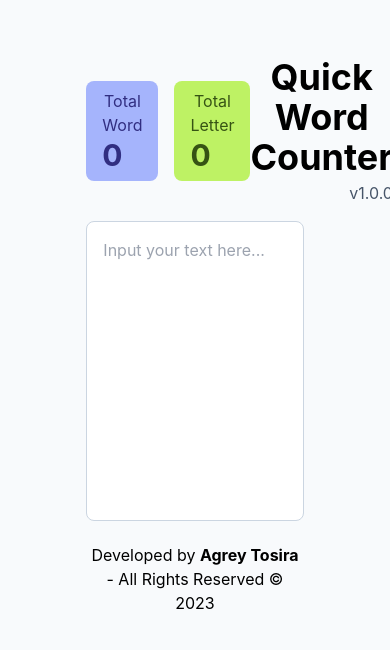
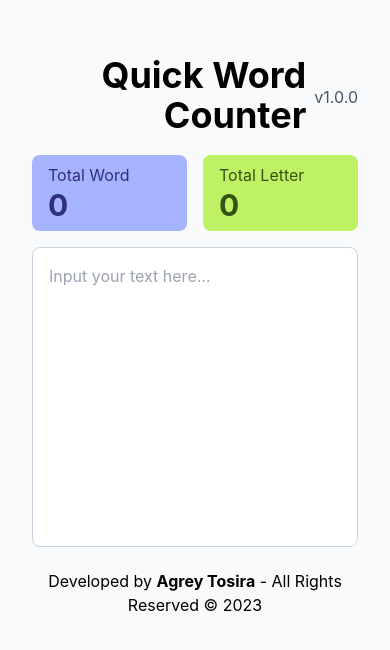
Before and after one commit to agreytosira/quickwordcounter, a React (Vite) app: page / in a window 390 px wide. Shown: the part 118-768 px from the top of the page. Built offline with nearby package versions, Linux system fonts and the light colour scheme.

Commit message:
style: finishing styling for responsive

```diff
--- a/src/App.jsx
+++ b/src/App.jsx
@@ -26,24 +26,30 @@ function App() {
     <>
       <main className='min-h-screen flex items-center justify-center'>
         <div className='container'>
-          <section className='wordcounter w-2/3 mx-auto'>
-            <div className='my-4 flex item-center justify-between items-center'>
-              <div className='flex items-center gap-4'>
-                <div className='flex flex-col items-start bg-indigo-300 px-4 py-2 rounded-lg text-indigo-900'>
+          <section className='wordcounter md:w-2/3 mx-auto'>
+            <div className='my-4 flex item-center justify-between items-center flex-col-reverse md:flex-row'>
+              <div className='flex items-center gap-4 w-full'>
+                <div className='w-full md:w-auto flex flex-col items-start text-left bg-indigo-300 px-4 py-2 rounded-lg text-indigo-900'>
                   <p>Total Word</p>
                   <h5 className='text-3xl font-bold'>{wordCount}</h5>
                 </div>
-                <div className='flex flex-col items-start bg-lime-300 px-4 py-2 rounded-lg text-lime-900'>
+                <div className='w-full md:w-auto flex flex-col items-start text-left bg-lime-300 px-4 py-2 rounded-lg text-lime-900'>
                   <p>Total Letter</p>
                   <h5 className='text-3xl font-bold'>{letterCount}</h5>
                 </div>
               </div>
-              <div className='flex flex-col items-end gap-0'>
-                <h1 className='text-4xl font-bold mb-1'>Quick Word Counter</h1>
+              <div className='flex items-center md:flex-col md:items-end gap-2 md:gap-0 mb-4 md:md-0'>
+                <h1 className='text-4xl font-bold mb-1 text-right'>Quick Word Counter</h1>
                 <p className='text-slate-600'>v1.0.0</p>
               </div>
             </div>
-            <textarea className='focus:ring-red-600 p-4 border w-full h-[300px] border-slate-300 rounded-lg' placeholder='Input your text here...' name='input-text' id='input-text' value={text} onChange={handleTextChange}></textarea>
+            <textarea
+              className='transition-all duration-100 ease focus:ring focus:ring-red-300 focus:outline focus:outline-red-600 p-4 border w-full h-[300px] border-slate-300 rounded-lg'
+              placeholder='Input your text here...'
+              name='input-text'
+              id='input-text'
+              value={text}
+              onChange={handleTextChange}></textarea>
             <p className='my-4'>
               Developed by <strong>Agrey Tosira</strong> - All Rights Reserved &copy; {currentYear}
             </p>
```
